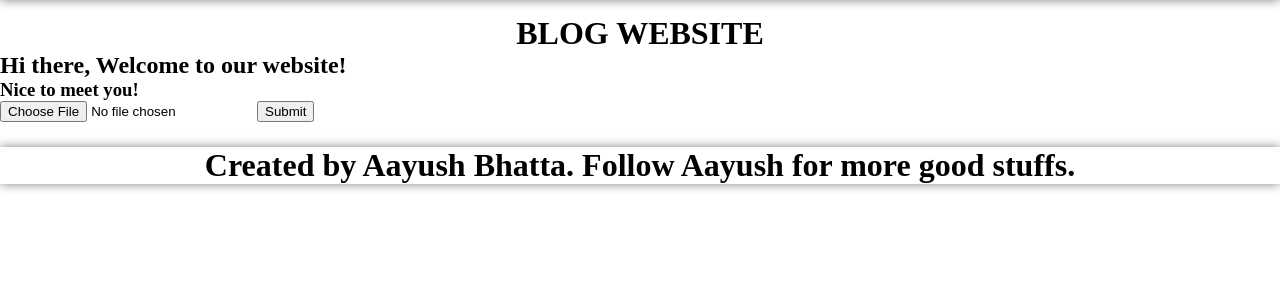
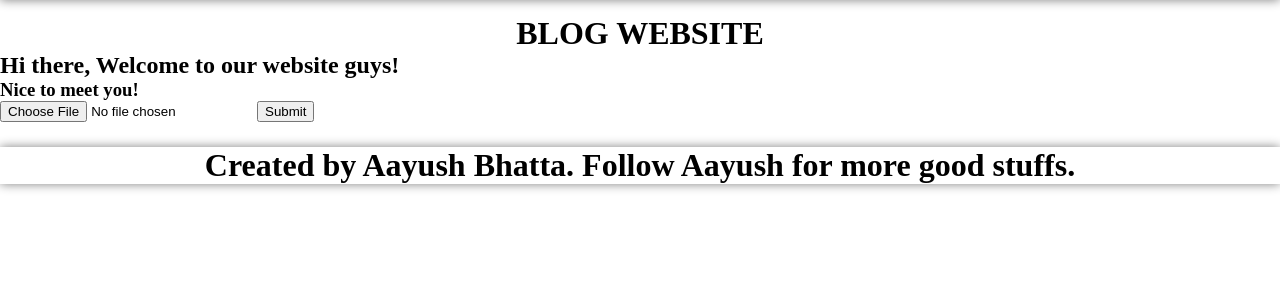
Before and after one commit to Aayush000/FlaskMongoApp, a Flask app: page / in a window 1280 px wide. Shown: the part 68-368 px from the top of the page. Run offline with Flask 2, Linux system fonts and the light colour scheme; some libraries are stand-ins or nearby versions.

Commit message:
Added one line

```diff
--- a/templates/index.html
+++ b/templates/index.html
@@ -3,7 +3,7 @@
 
 {% block body %}
 <h1><center>BLOG WEBSITE</center></h1>
-<h2>Hi there, Welcome to our website!</h2>
+<h2>Hi there, Welcome to our website guys!</h2>
 <h3>Nice to meet you!</h3>
 
 <form action="/" method="post" enctype="multipart/form-data">
```
